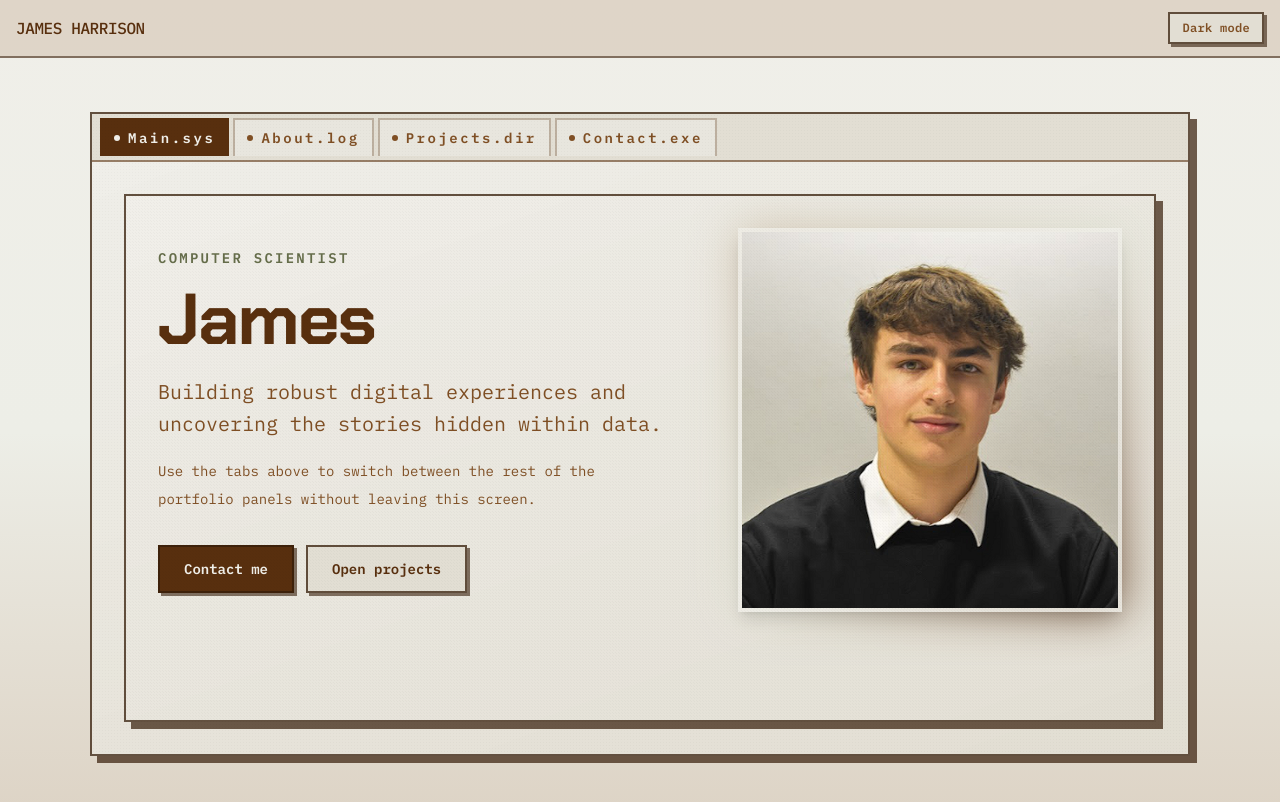
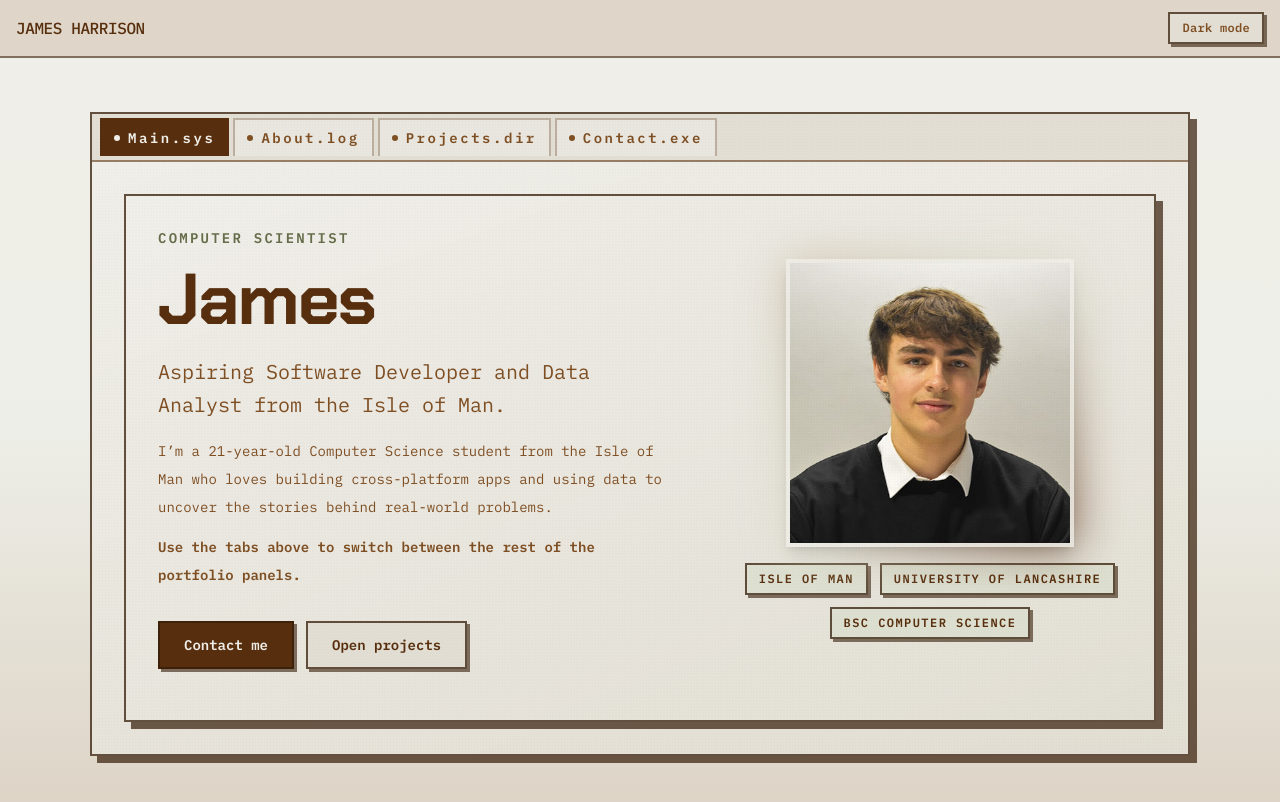
Before and after one commit to jamesharrison2005/portfolio, a React (Vite) app: page / in a window 1280 px wide. Shown: the top 802 px of the page. Built offline with nearby package versions, Linux system fonts and the light colour scheme.

Commit message:
change main and about me around

```diff
--- a/src/components/sections/About.tsx
+++ b/src/components/sections/About.tsx
@@ -69,12 +69,12 @@ function About() {
           </h2>
           <p className="max-w-xl wrap-break-word text-lg leading-8 text-saddle-brown-500 dark:text-camel-900">
              I am a highly motivated student in my final year at the University of Lancashire from the Isle of Man,
-             pursuing a career as a Software developer. With over 5 years of experience coding using languages and frameworks
-              such as .Net, Java, Python and Flutter, React, Typescript and so on, I have developed strong problem-solving and programming skills.
+             pursuing a career in Computer Science. With over 5 years of experience creating and designing applications. I have developed strong problem-solving and programming skills.
                I thrive in team-based environments where I can collaborate with others to deliver the best possible
                solution. I aim to master my technical ability and widen my knowledge in the ever-evolving different fields of
                Computer Science.
           </p>
+
         </div>
 
         <div className="min-w-0 space-y-5 border-2 border-camel-600/60 bg-khaki-beige-900/70 p-6 shadow-[5px_5px_0_rgba(53,28,8,0.55)] dark:border-ebony-600 dark:bg-charcoal-brown-200/85 dark:shadow-[5px_5px_0_rgba(13,14,10,0.65)]">
--- a/src/components/sections/Hero.tsx
+++ b/src/components/sections/Hero.tsx
@@ -109,8 +109,30 @@ function Hero() {
   const renderPanel = () => {
     if (activeView === 'hero') {
       return (
-        <div className="grid items-center gap-8 lg:grid-cols-[minmax(0,1.1fr)_minmax(280px,0.9fr)]">
-          <div className="max-w-xl text-left">
+        <div className="grid items-center gap-8 grid-cols-1 lg:grid-cols-[minmax(0,1.1fr)_minmax(280px,0.9fr)]">
+          <div className="flex justify-center lg:justify-end lg:col-start-2 lg:row-start-1">
+            <div className="flex max-w-sm flex-col items-center">
+              <div className="relative h-52 w-52 sm:h-60 sm:w-60 lg:h-72 lg:w-72">
+                <div className="absolute inset-0 bg-linear-to-br from-camel-700 via-dry-sage-alt-800 to-dark-walnut-500 opacity-85 blur-xl dark:from-ebony-600 dark:via-dusty-olive-600 dark:to-dark-walnut-300" />
+                <div className="relative h-full w-full overflow-hidden border-4 border-khaki-beige-900/80 shadow-lg dark:border-ebony-300/80">
+                  <img src={profileImage} alt="Profile portrait" className="h-full w-full object-cover" />
+                </div>
+              </div>
+              <div className="mt-4 flex flex-wrap justify-center gap-3">
+                <span className="retro-button inline-flex items-center bg-dry-sage-alt-800/70 px-3 py-1.5 text-xs font-semibold uppercase tracking-[0.12em] text-dark-walnut-500 dark:bg-dusty-olive-600/70 dark:text-khaki-beige-900">
+                  Isle of Man
+                </span>
+                <span className="retro-button inline-flex items-center bg-dry-sage-alt-800/70 px-3 py-1.5 text-xs font-semibold uppercase tracking-[0.12em] text-dark-walnut-500 dark:bg-dusty-olive-600/70 dark:text-khaki-beige-900">
+                  University of Lancashire
+                </span>
+                <span className="retro-button inline-flex items-center bg-dry-sage-alt-800/70 px-3 py-1.5 text-xs font-semibold uppercase tracking-[0.12em] text-dark-walnut-500 dark:bg-dusty-olive-600/70 dark:text-khaki-beige-900">
+                  BSc Computer Science
+                </span>
+              </div>
+            </div>
+          </div>
+
+          <div className="max-w-xl text-left lg:col-start-1 lg:row-start-1">
             <p className="mb-4 text-sm font-semibold uppercase tracking-[0.16em] text-dusty-olive-500 dark:text-dry-sage-alt-700">
               Computer Scientist
             </p>
@@ -118,10 +140,14 @@ function Hero() {
               James
             </h1>
             <p className="mt-5 text-lg leading-relaxed text-saddle-brown-500 sm:text-xl dark:text-camel-900">
-              Building robust digital experiences and uncovering the stories hidden within data.
+              Aspiring Software Developer and Data Analyst from the Isle of Man.
             </p>
             <p className="mt-4 max-w-lg text-sm leading-7 text-saddle-brown-500 dark:text-camel-900">
-              Use the tabs above to switch between the rest of the portfolio panels without leaving this screen.
+              I’m a 21-year-old Computer Science student from the Isle of Man who loves building cross-platform apps and using data to uncover
+              the stories behind real-world problems.
+            </p>
+            <p className="mt-3 max-w-lg text-sm leading-7 text-saddle-brown-500 dark:text-camel-900 font-semibold">
+              Use the tabs above to switch between the rest of the portfolio panels.
             </p>
             <div className="mt-8 flex flex-wrap gap-3">
               <button
@@ -138,15 +164,6 @@ function Hero() {
               >
                 Open projects
               </button>
-            </div>
-          </div>
-
-          <div className="flex justify-center lg:justify-end">
-            <div className="relative h-64 w-64 sm:h-72 sm:w-72 lg:h-96 lg:w-96">
-              <div className="absolute inset-0 bg-linear-to-br from-camel-700 via-dry-sage-alt-800 to-dark-walnut-500 opacity-85 blur-xl dark:from-ebony-600 dark:via-dusty-olive-600 dark:to-dark-walnut-300" />
-              <div className="relative h-full w-full overflow-hidden border-4 border-khaki-beige-900/80 shadow-lg dark:border-ebony-300/80">
-                <img src={profileImage} alt="Profile portrait" className="h-full w-full object-cover" />
-              </div>
             </div>
           </div>
         </div>
@@ -174,6 +191,9 @@ function Hero() {
           </div>
 
           <div className="min-w-0 space-y-5 border-2 border-camel-600/60 bg-khaki-beige-900/70 p-6 shadow-[5px_5px_0_rgba(53,28,8,0.55)] dark:border-ebony-600 dark:bg-charcoal-brown-200/85 dark:shadow-[5px_5px_0_rgba(13,14,10,0.65)]">
+            <h2 className="mb-1 text-3xl font-bold tracking-tight text-dark-walnut-500 sm:text-4xl dark:text-khaki-beige-900">
+              Skills
+            </h2>
             {skillGroups.map((group) => (
               <div key={group.title}>
                 <h3 className="mb-4 text-lg font-semibold text-dark-walnut-500 dark:text-khaki-beige-900">
```
